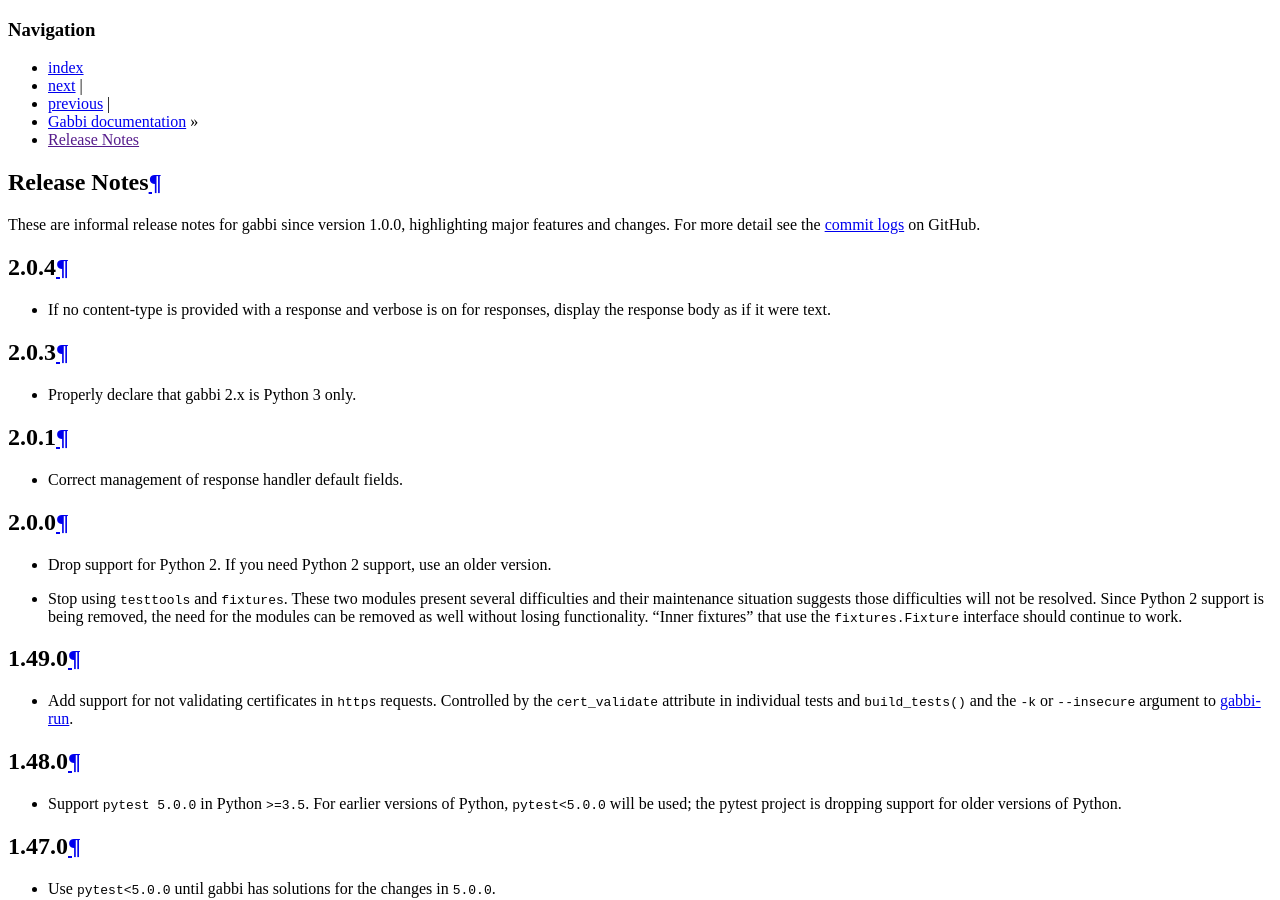
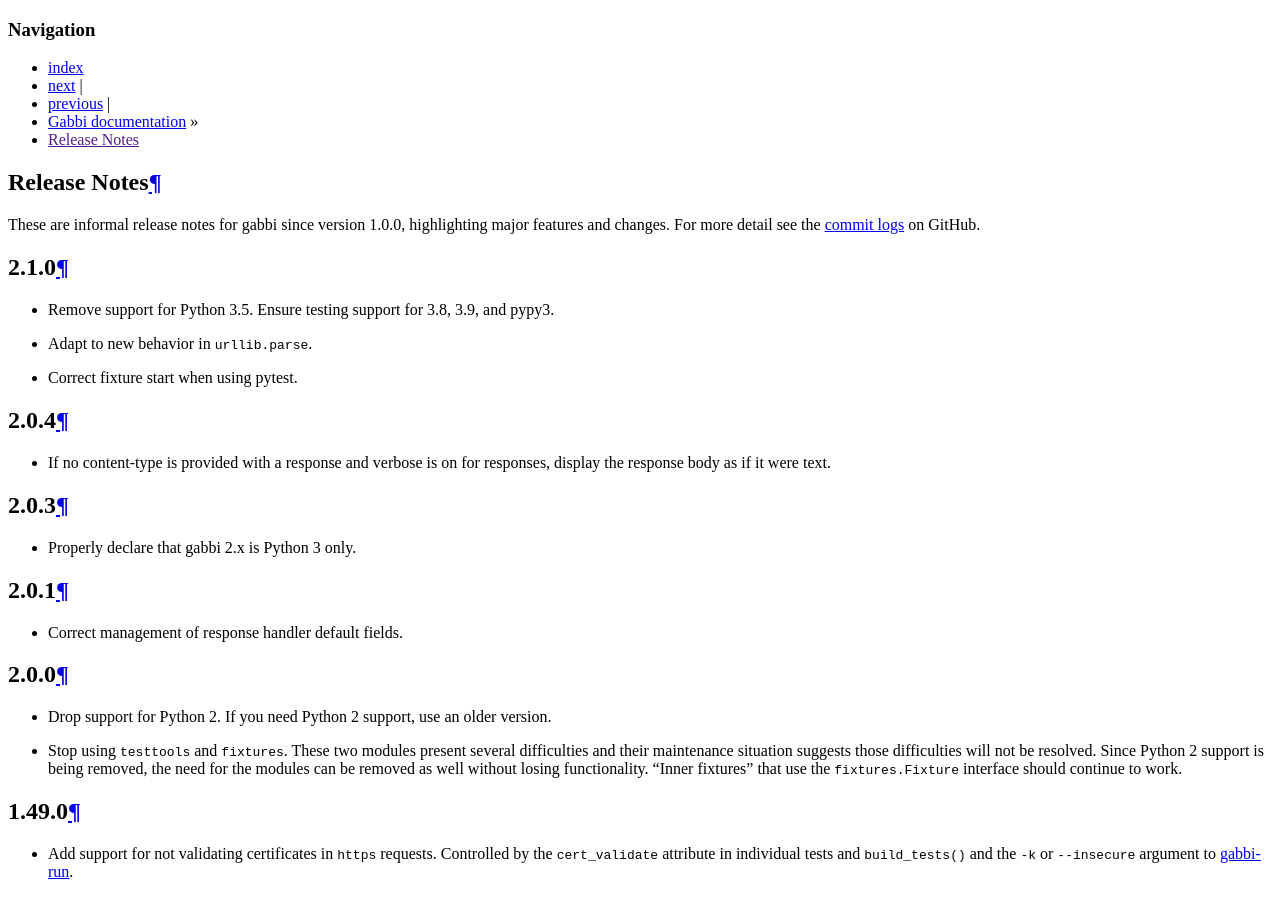
Before and after one commit to cdent/gabbi, a Sphinx documentation site: the page built from docs/source/release.rst, in a window 1280 px wide and 900 px high. Built offline with Sphinx 7.4.7, drawn with Linux system fonts in a browser that asks for light colours; comment, search, counter and statistics services are not loaded.

Commit message:
release 2.1.0

```diff
--- a/docs/source/release.rst
+++ b/docs/source/release.rst
@@ -4,6 +4,14 @@
 These are informal release notes for gabbi since version 1.0.0,
 highlighting major features and changes. For more detail see
 the `commit logs`_ on GitHub.
+
+2.1.0
+-----
+
+* Remove support for Python 3.5. Ensure testing support for 3.8,
+  3.9, and pypy3.
+* Adapt to new behavior in ``urllib.parse``.
+* Correct fixture start when using pytest.
 
 2.0.4
 -----
--- a/gabbi/__init__.py
+++ b/gabbi/__init__.py
@@ -12,4 +12,4 @@
 # under the License.
 """See gabbi.driver and gabbbi.case."""
 
-__version__ = '2.0.4'
+__version__ = '2.1.0'
```
